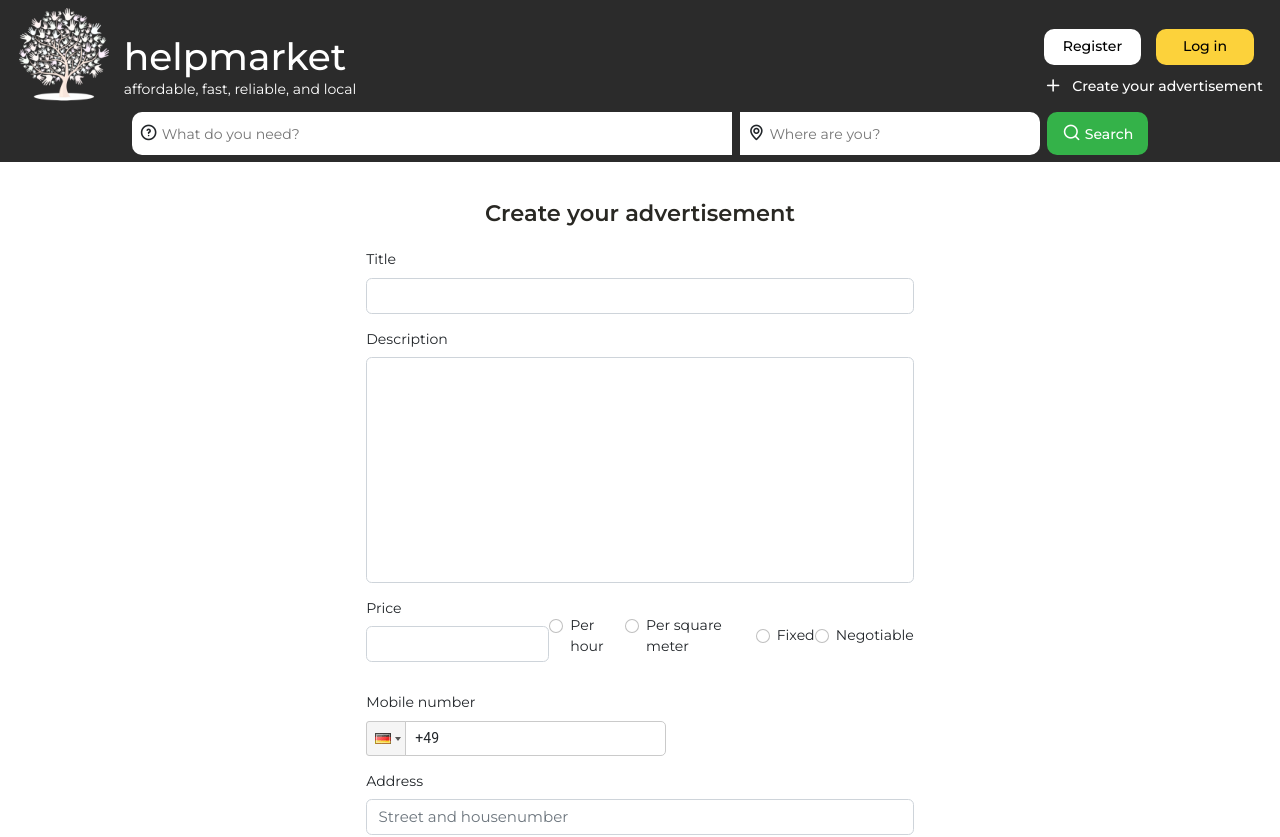
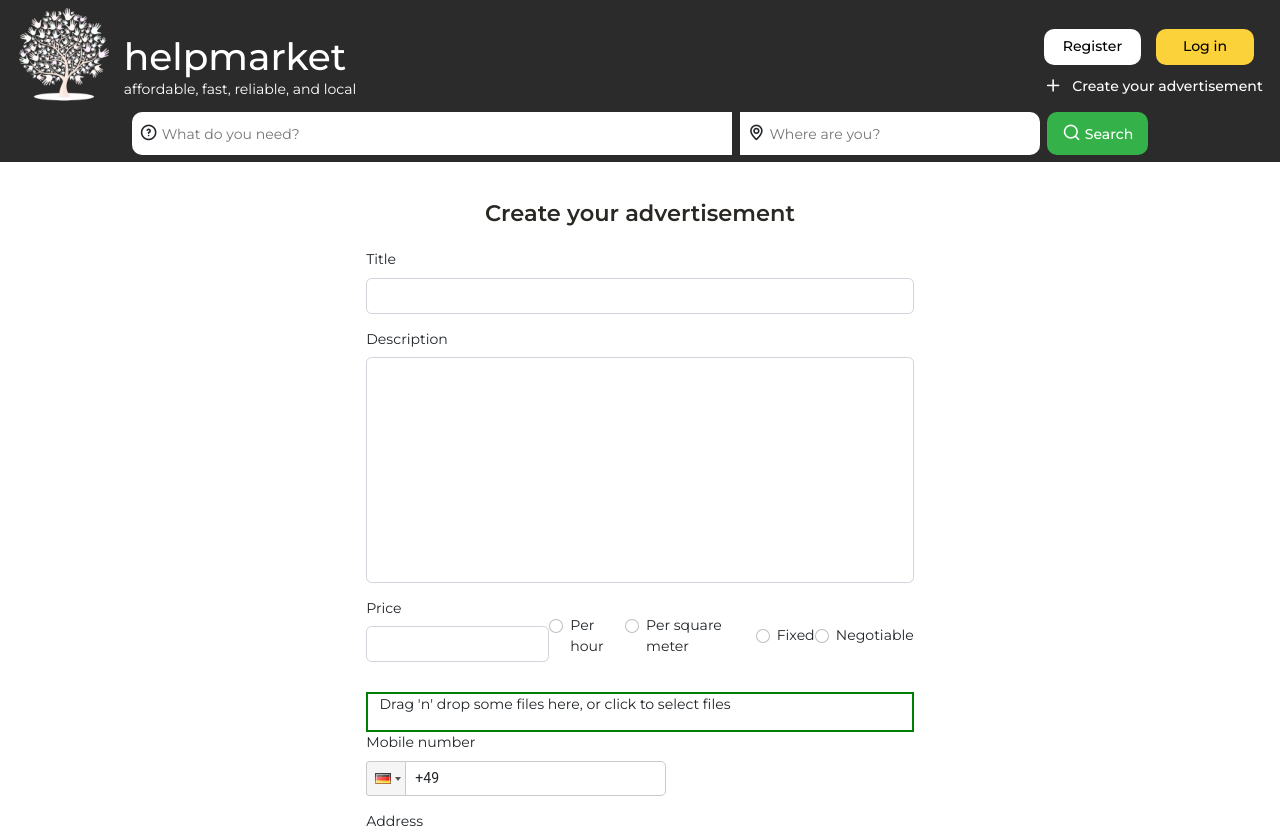
Before and after one commit to anoj-kt/finalproject-frontend, a React (Create React App) app: page /user/1/services/provided/new in a window 1280 px wide. Shown: the top 837 px of the page. Built offline with nearby package versions, Linux system fonts and the light colour scheme.

Commit message:
Added react dropzone functioning

```diff
--- a/src/components/CreateAd.js
+++ b/src/components/CreateAd.js
@@ -2,6 +2,7 @@ import { useState } from 'react';
 import { Link } from 'react-router-dom';
 import { Container, Row, Col } from 'react-bootstrap';
 import { Form, FormGroup, Label, Input, FormFeedback } from 'reactstrap'
+import {useDropzone} from 'react-dropzone';
 
 import PhoneInput from 'react-phone-input-2'
 import 'react-phone-input-2/lib/style.css'
@@ -23,6 +24,39 @@ const initialstate = {
 
 const CreateAd = () => {
   const [newAd, setNewAd] = useState(initialstate);
+  const [files, setFiles] = useState([]);
+  const [imageError, setNewImageError] = useState();
+
+  const {getRootProps, getInputProps} = useDropzone({
+    accept: {
+      'image/*': ['.jpeg', '.jpg', '.png'],
+    },
+    maxFiles:4,
+    onDrop: (acceptedFiles) => {
+        if((files.length + acceptedFiles.length)>4) {
+          console.log('no')
+          return
+        }
+        const accFiles = acceptedFiles.map(file => Object.assign(file, {
+          preview: URL.createObjectURL(file)
+          }))
+        console.log(acceptedFiles)
+        setFiles([...files, ...accFiles]);
+      },
+  });
+
+  const thumbs = files?.map(file => (
+    <div style={{width:100}} key={file.name}>
+      <div style={{width:100}}>
+        <img
+          src={file.preview}
+          style={{width:100}}
+          // Revoke data uri after image is loaded
+          onLoad={() => { URL.revokeObjectURL(file.preview) }}
+        />
+      </div>
+    </div>
+  ));
 
   const handleSubmit = (e) => {
     e.preventDefault();
@@ -53,7 +87,7 @@ const CreateAd = () => {
 
     setNewAd({...newAd, [name]: value});
   }
-
+  console.log(files)
   return (
     <Container className="form__container">
       <Row className="justify-content-center">
@@ -160,6 +194,15 @@ const CreateAd = () => {
             </FormGroup>
           </FormGroup>
           {/* ======IMAGES====== */}
+          <section style={{border: '2px solid green'}} className="container">
+            <div {...getRootProps({className: 'dropzone'})}>
+              <input {...getInputProps()} />
+              <p>Drag 'n' drop some files here, or click to select files</p>
+            </div>
+            <aside style={{width: 500}}>
+              {thumbs}
+            </aside>
+          </section>
           {/* ======MOBILE NUMBER====== */}
           <FormGroup>
             <Label for="telephone">
```
